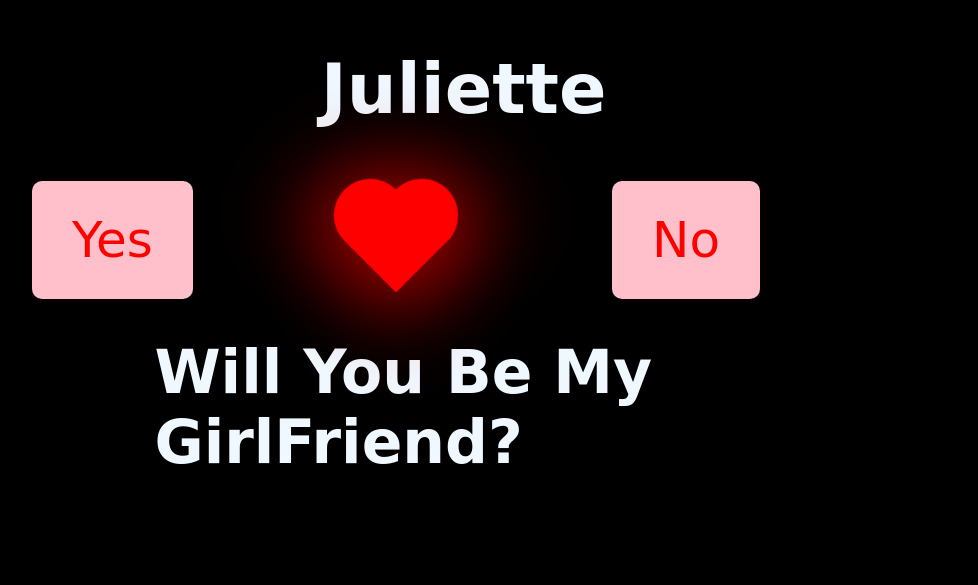
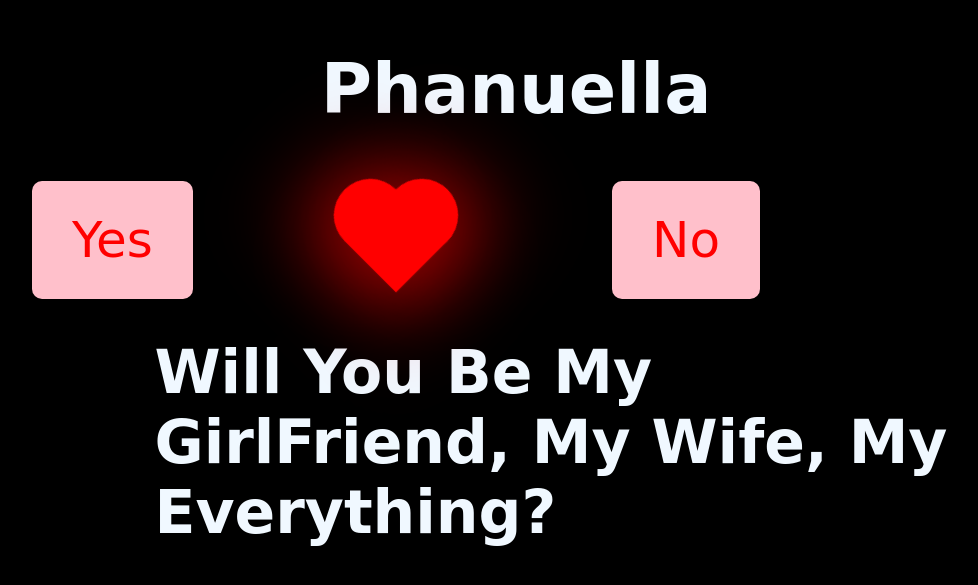
Before and after one commit to Themoneym/Mylove, a plain HTML site: page index.html in a window 1280 px wide. Shown: the part 159-744 px from the top of the page, without its empty margins (244-1222 px from the left). Drawn offline with Linux system fonts and the light colour scheme; a web font is replaced by a local one.

Commit message:
Update proposal text and name in index.html

```diff
--- a/index.html
+++ b/index.html
@@ -15,11 +15,11 @@
     <a class="no" href="no.html" target="_blank">No</a>
 
     <div class="name">
-        <h1>Juliette</h1>
+        <h1>Phanuella</h1>
     </div>
 
     <div class="ask">
-        <h1>Will You Be My GirlFriend?</h1>
+        <h1>Will You Be My GirlFriend, My Wife, My Everything?</h1>
     </div>
 
     <div class="heart"></div>
```
